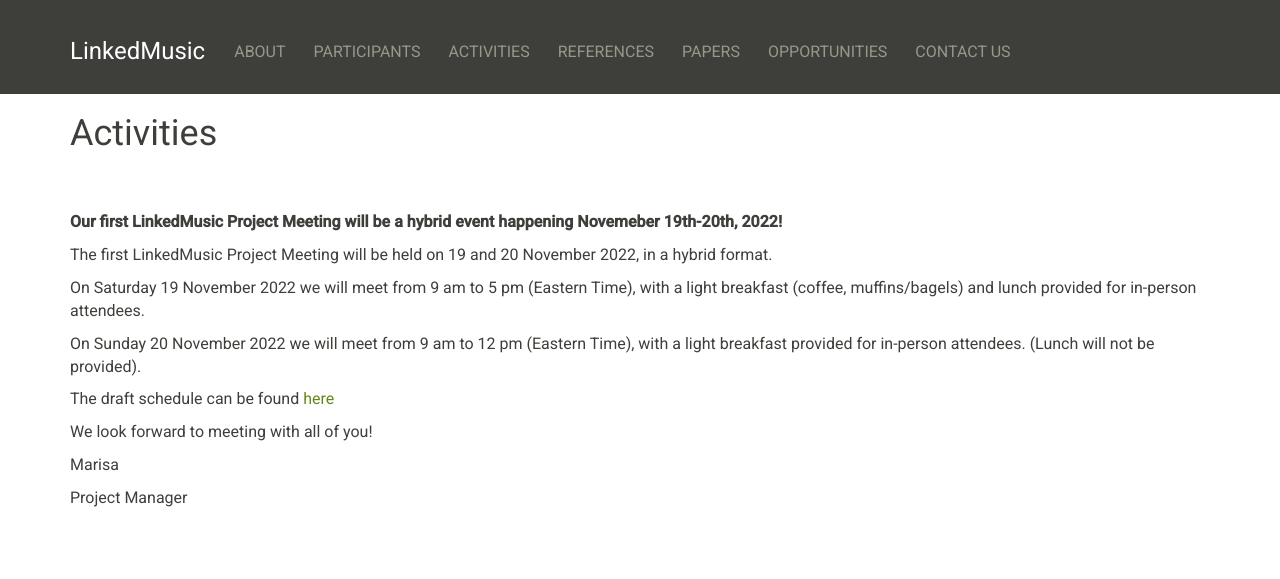
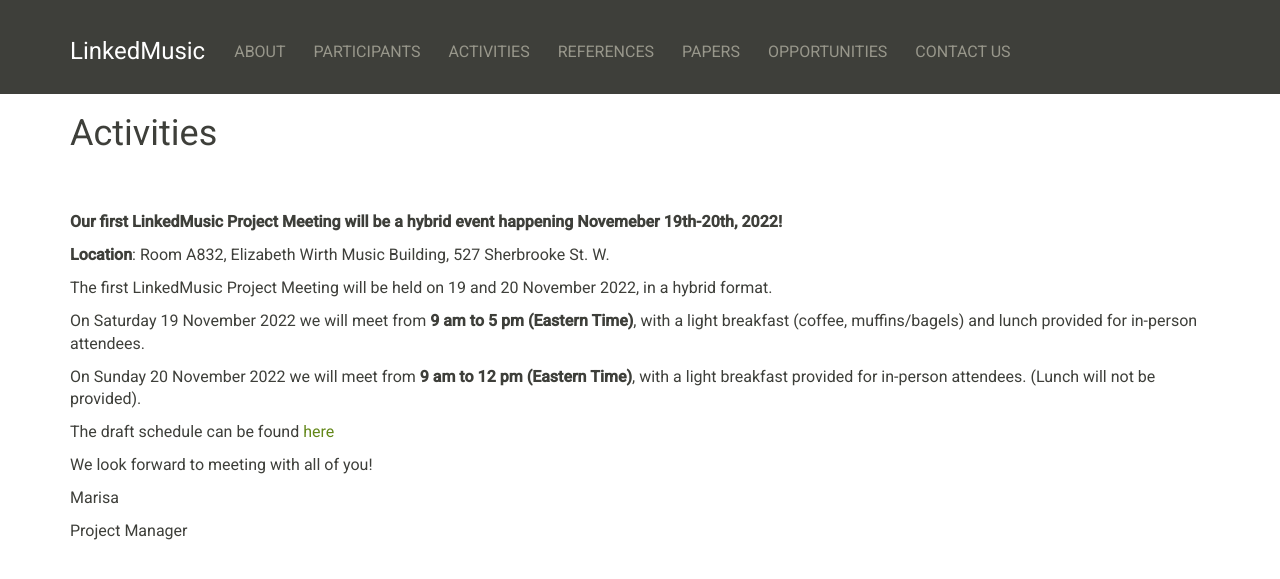
Before and after one commit to DDMAL/linkedmusic-website, a Jekyll site: the page built from activities.md, in a window 1280 px wide. Shown: the top 579 px of the page. Built offline with Jekyll 4.4.1, drawn with Linux system fonts in a browser that asks for light colours; nearby versions of some CDN libraries.

Commit message:
location, bolded times

```diff
--- a/activities.md
+++ b/activities.md
@@ -7,12 +7,13 @@ image_class: headerimage
 
 **Our first LinkedMusic Project Meeting will be a hybrid event happening Novemeber 19th-20th, 2022!**
 
+**Location**: Room A832, Elizabeth Wirth Music Building, 527 Sherbrooke St. W.
 
 The first LinkedMusic Project Meeting will be held on 19 and 20 November 2022, in a hybrid format.
 
-On Saturday 19 November 2022 we will meet from 9 am to 5 pm (Eastern Time), with a light breakfast (coffee, muffins/bagels) and lunch provided for in-person attendees.
+On Saturday 19 November 2022 we will meet from **9 am to 5 pm (Eastern Time)**, with a light breakfast (coffee, muffins/bagels) and lunch provided for in-person attendees.
 
-On Sunday 20 November 2022 we will meet from 9 am to 12 pm (Eastern Time), with a light breakfast provided for in-person attendees. (Lunch will not be provided).
+On Sunday 20 November 2022 we will meet from **9 am to 12 pm (Eastern Time)**, with a light breakfast provided for in-person attendees. (Lunch will not be provided).
 
 The draft schedule can be found [here](https://linkedmusic.ca/meetings)
 
```
